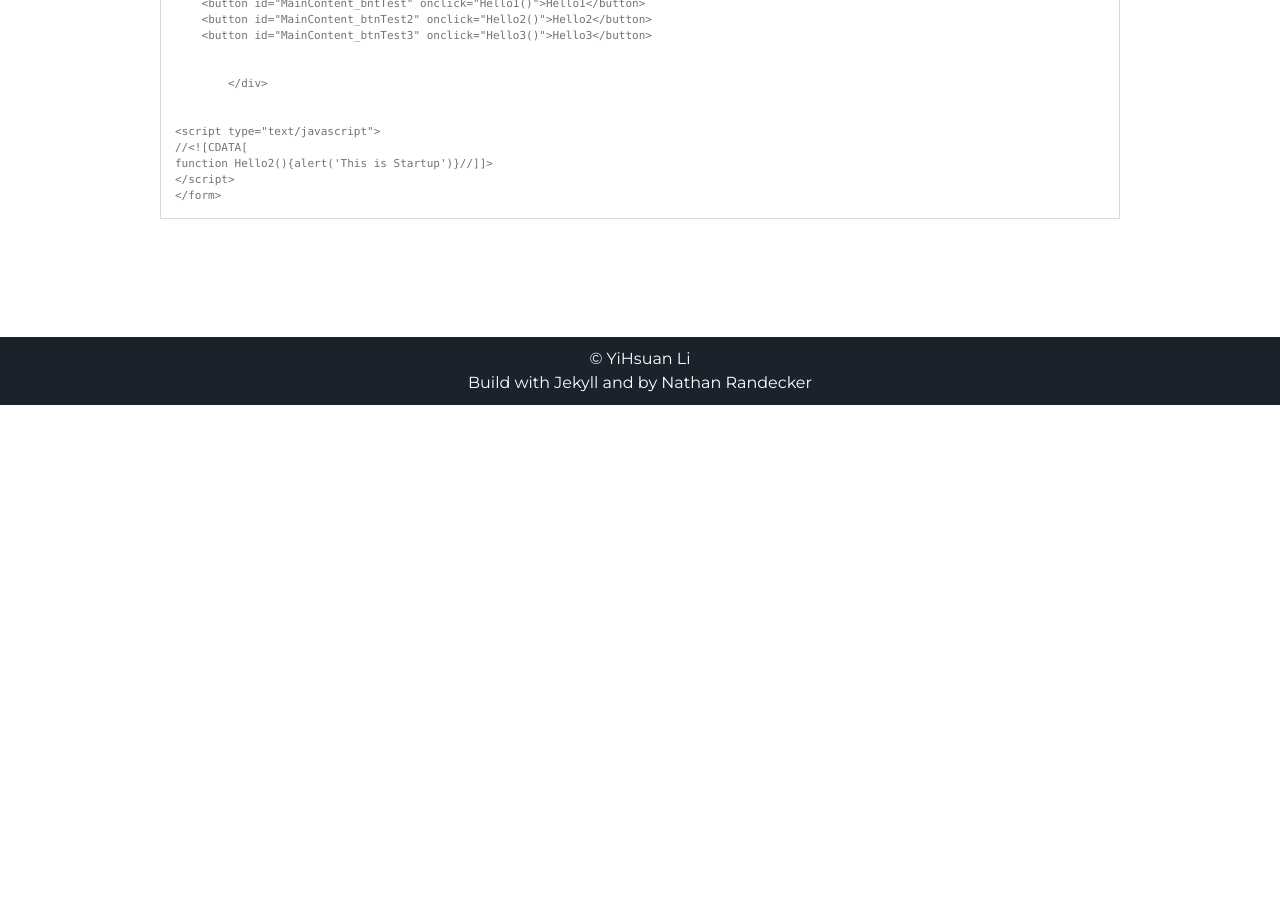
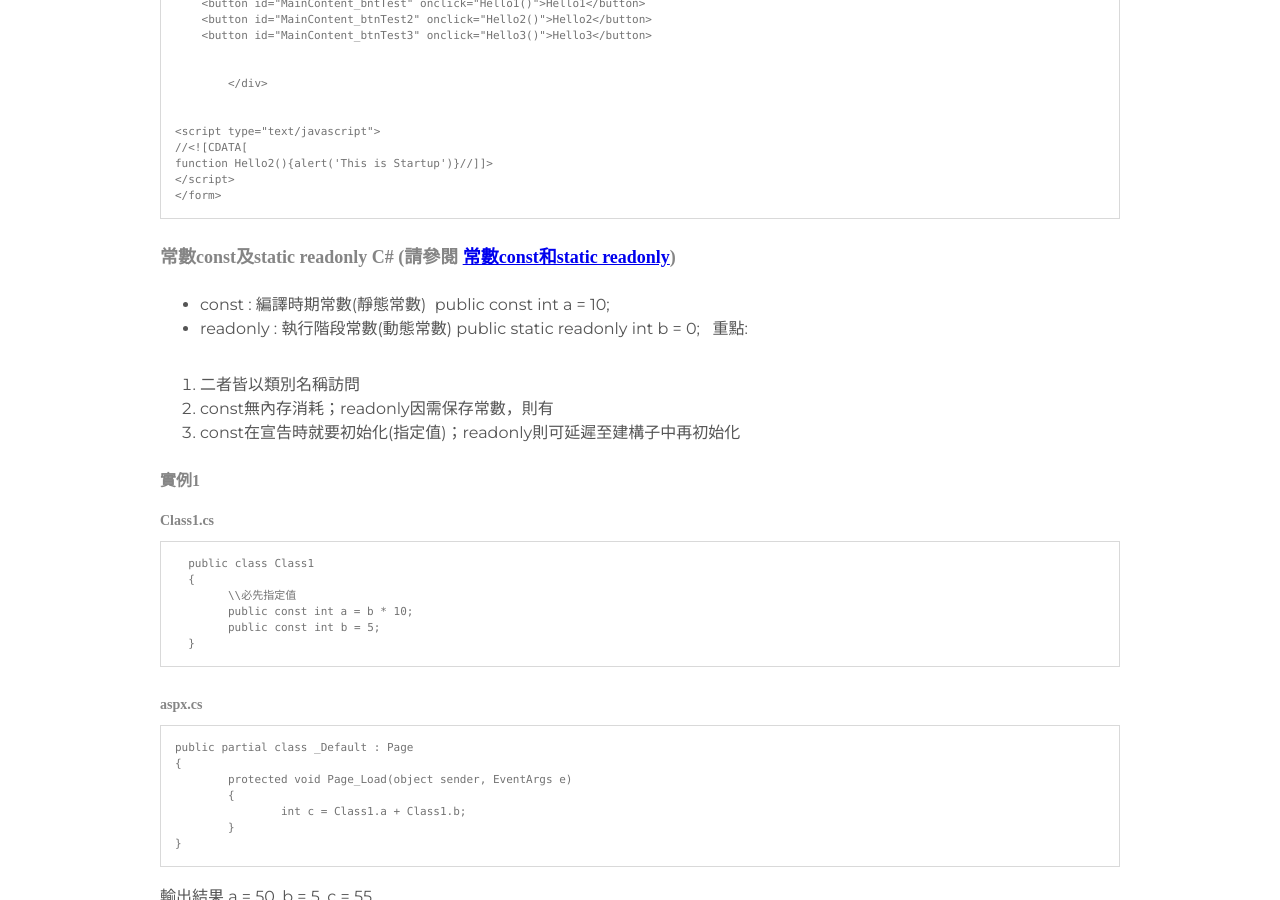
Before and after one commit to YiHsuanLi0113/YiHsuanLi0113.github.io, a Jekyll site: the page built from index.md, in a window 1280 px wide and 900 px high, scrolled down 12146 px. Built offline with Jekyll 4.4.1, drawn with Linux system fonts in a browser that asks for light colours; our own code applies the rules of GitHub Pages for plain Markdown files; before the commit the page ends 12551 px from its top, so only the background shows below that; some of the changed text lies outside the part shown.

Commit message:
新增 - const、readonly差異

````diff
--- a/index.md
+++ b/index.md
@@ -636,3 +636,72 @@ function Hello2(){alert('This is Startup')}//]]>
 </script>
 </form>
 ```
+
+
+### 常數const及static readonly C# (請參閱 [常數const和static readonly](http://sweetkikibaby.pixnet.net/blog/post/191538132-%E5%B8%B8%E6%95%B8const%E5%92%8Cstatic-readonly))
+
+* const : 編譯時期常數(靜態常數)
+  public const int a = 10;
+
+* readonly : 執行階段常數(動態常數)
+  public static readonly int b = 0;
+
+重點:
+
+1. 二者皆以類別名稱訪問
+2. const無內存消耗；readonly因需保存常數，則有
+3. const在宣告時就要初始化(指定值)；readonly則可延遲至建構子中再初始化
+
+#### 實例1
+
+##### Class1.cs
+```csharp
+  public class Class1
+  {
+  	\\必先指定值
+  	public const int a = b * 10;
+        public const int b = 5;
+  }
+```
+
+##### aspx.cs
+```csharp
+public partial class _Default : Page
+{
+	protected void Page_Load(object sender, EventArgs e)
+        {
+		int c = Class1.a + Class1.b;
+        }
+}
+```
+
+輸出結果 a = 50, b = 5, c = 55
+
+
+#### 實例2
+
+##### Class1.cs
+```csharp
+  public class Class1
+  {
+  	\\必先指定值
+  	public static readonly int a = b * 10;
+        public static readonly int b = 5;
+  }
+```
+
+##### aspx.cs
+```csharp
+public partial class _Default : Page
+{
+	protected void Page_Load(object sender, EventArgs e)
+        {
+		int c = Class1.a + Class1.b;
+        }
+}
+```
+
+輸出結果 a = 0, b = 5, c = 5
+(readonly為動態常數，變數值在編譯期間不予解析，所以起初接為預設值(a,b = 0)。
+而執行至a = b * 10, 因為b初始值為0，所以a = 0 * 10 = 0
+接著執行至b = 5，才會將 b 的設定值(5)賦予 b)
````
